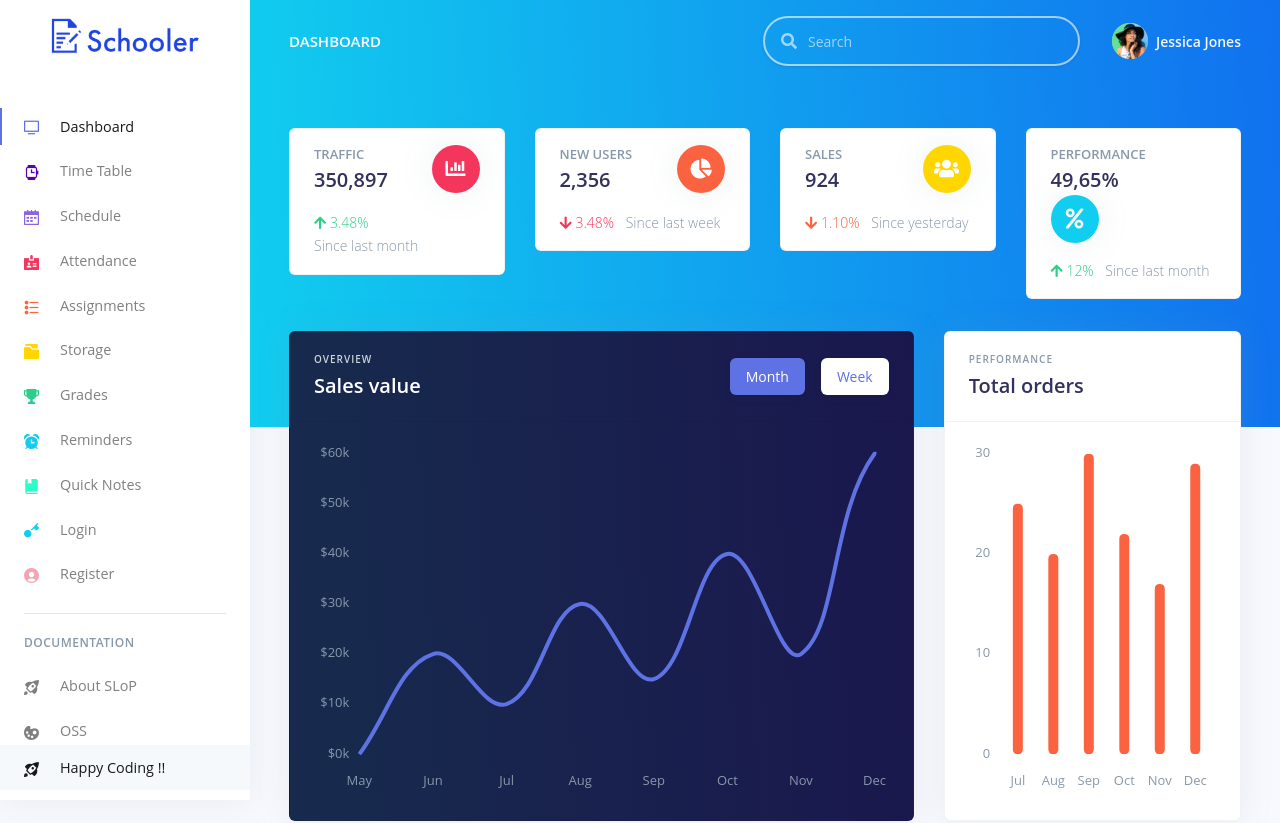
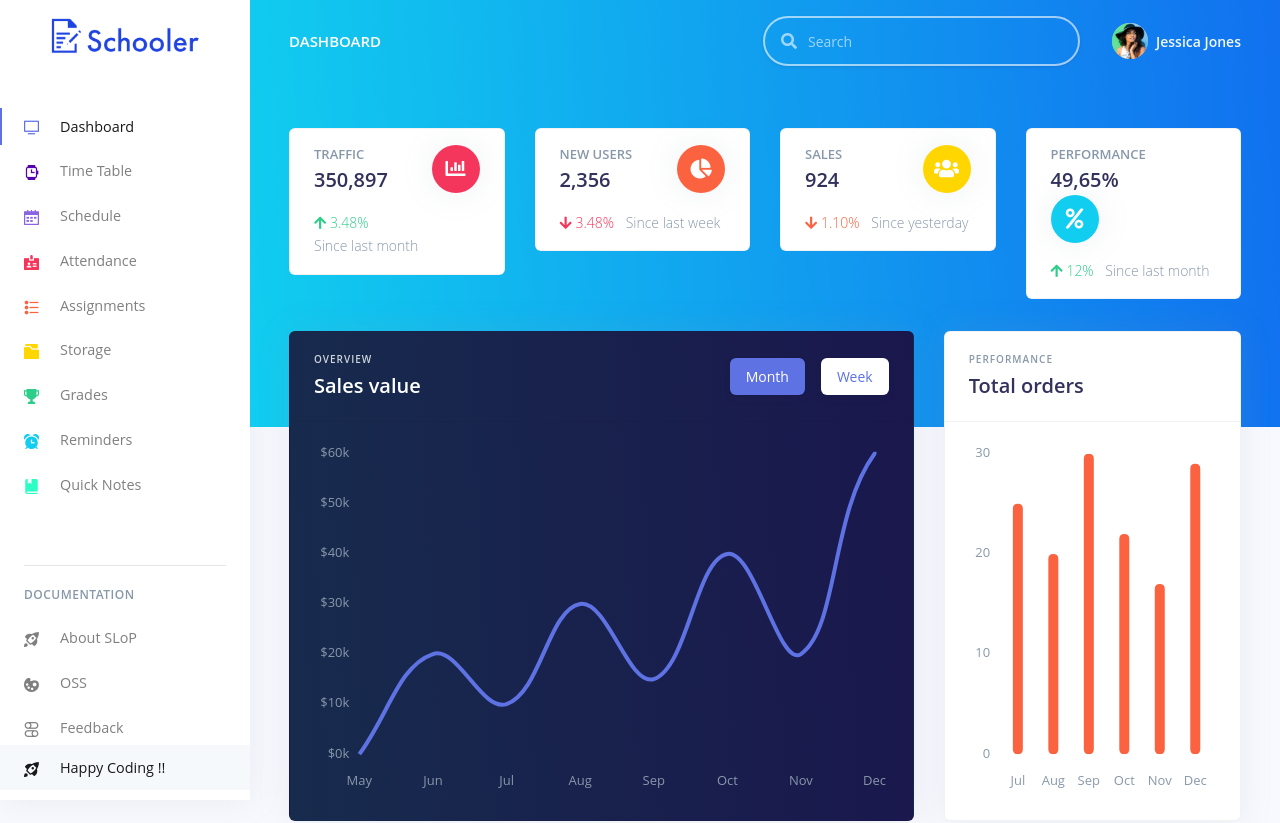
Before and after one commit to meet59patel/schooler, a React (Create React App) app: page /admin/index in a window 1280 px wide. Shown: the top 823 px of the page. Built offline with nearby package versions, Linux system fonts and the light colour scheme; sample sign-in values are in the browser's storage.

Commit message:
Update routes.js

```diff
--- a/src/routes.js
+++ b/src/routes.js
@@ -69,15 +69,11 @@ var routes = [
   },
   {
     path: "/login",
-    name: "Login",
-    icon: "ni ni-key-25 text-info",
     component: Login,
     layout: "/auth"
   },
   {
     path: "/register",
-    name: "Register",
-    icon: "ni ni-circle-08 text-pink",
     component: Register,
     layout: "/auth"
   }
```
